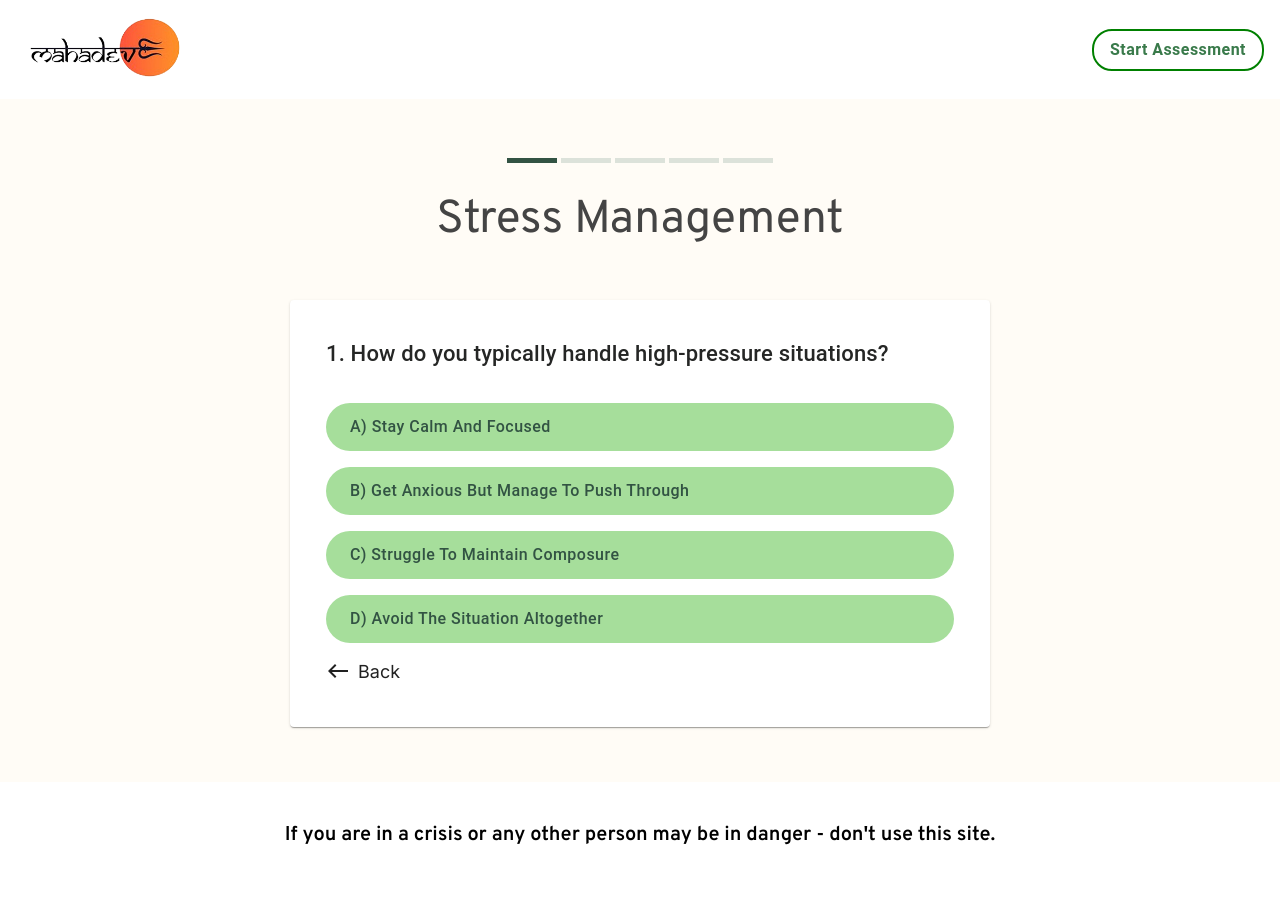
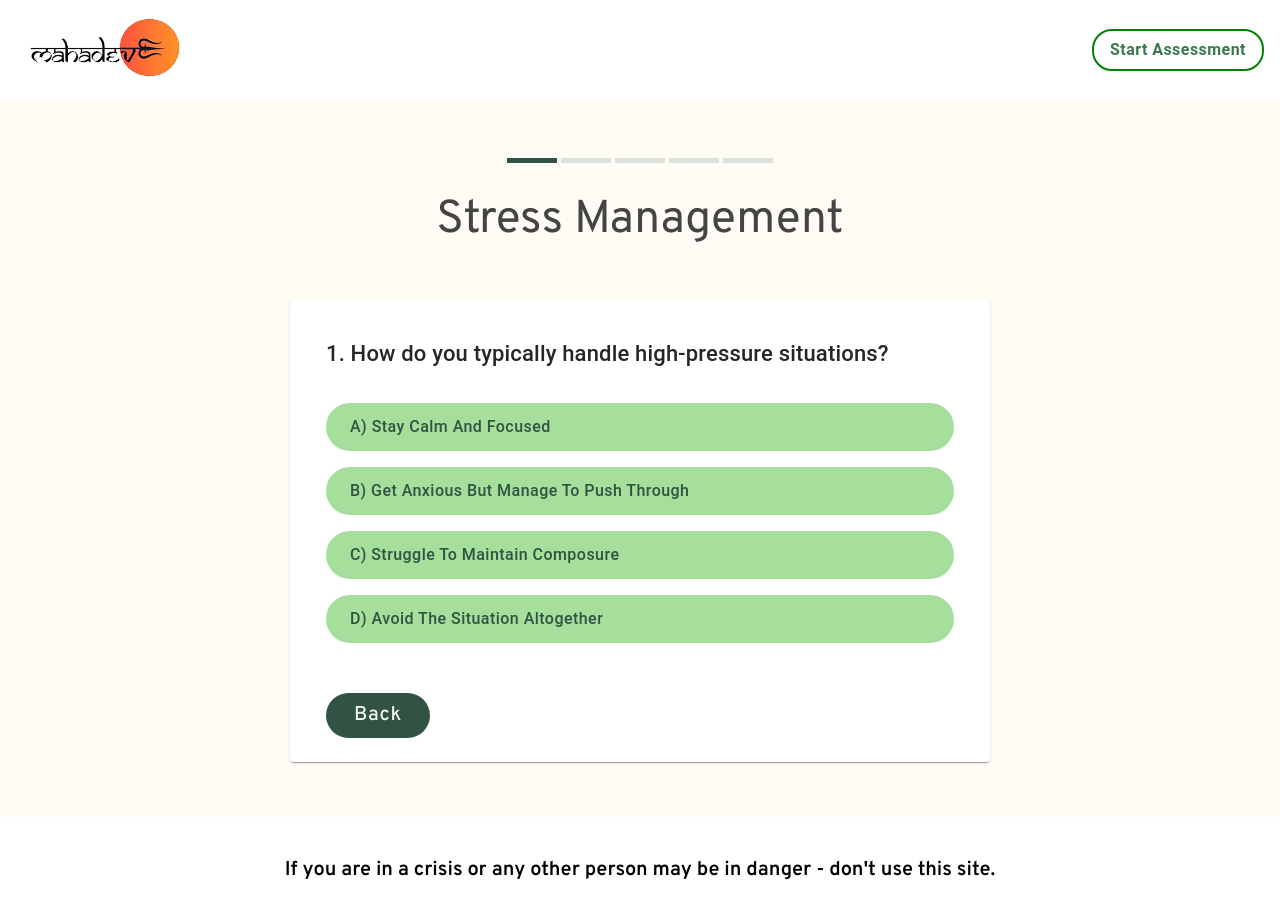
Before and after one commit to KaushalS1911/m_wellness_fe, a React (Create React App) app: page /assessment in a window 1280 px wide. Shown: the top 918 px of the page. Before the commit the page ends 888 px from the top, so only its background shows below. Built offline with nearby package versions, Linux system fonts and the light colour scheme.

Commit message:
add startAssessment style

```diff
--- a/src/components/ getstarted/LookingFor.js
+++ b/src/components/ getstarted/LookingFor.js
@@ -105,10 +105,31 @@ function LookingFor({
 
                     </Grid>
                 </Box>
-                        <Box onClick={handleBack}
-                             sx={{cursor: "pointer", fontSize: "18px", display:  "flex" ,alignItems:"center",mt:2}}>
-                            <WestIcon sx={{marginRight:1}} />Back
-                        </Box>
+                {/*<Button*/}
+                {/*    className="overpass"*/}
+                {/*    onClick={handleBack}*/}
+                {/*    sx={{*/}
+                {/*        backgroundColor: "darkGreen",*/}
+                {/*        py: "5px",*/}
+                {/*        px: "28px",*/}
+                {/*        textTransform: "unset",*/}
+                {/*        fontSize: "20px",*/}
+                {/*        color: "white",*/}
+                {/*        borderRadius: "30px",*/}
+                {/*        "&:hover": {*/}
+                {/*            backgroundColor: "green",*/}
+                {/*            color: "white",*/}
+                {/*        },*/}
+                {/*        mt: "10px"*/}
+                {/*    }}*/}
+                {/*>*/}
+                {/*    Back*/}
+                {/*</Button>*/}
+                        {/*<Button variant={"contained"} sx={{}} onClick={handleBack}*/}
+                        {/*     sx={{cursor: "pointer", fontSize: "18px", display:  "flex" ,alignItems:"center",mt:2}}>*/}
+                        {/*    /!*<WestIcon sx={{marginRight:1}} />*!/*/}
+                        {/*    Back*/}
+                        {/*</Button>*/}
                 <Box>
                     <Box sx={{
                         color: "green",
@@ -137,6 +158,29 @@ function LookingFor({
                         </Typography>
                     </Box>
                 )}
+               <Box sx={{display:"flex",justifyContent:"space-between"}}>
+                   <Box sx={{mt: "20px", display: "flex", justifyContent: "start"}}>
+                       <Button
+                           className="overpass"
+                           onClick={handleBack}
+                           sx={{
+                               backgroundColor: "darkGreen",
+                               py: "5px",
+                               px: "28px",
+                               textTransform: "unset",
+                               fontSize: "20px",
+                               color: "white",
+                               borderRadius: "30px",
+                               "&:hover": {
+                                   backgroundColor: "green",
+                                   color: "white",
+                               },
+                               mt: "10px"
+                           }}
+                       >
+                           Back
+                       </Button>
+                   </Box>
                    {submit && <Box sx={{mt: "20px", display: "flex", justifyContent: "end"}}>
 
                        <Button
@@ -160,6 +204,7 @@ function LookingFor({
                            Submit
                        </Button>
                    </Box>}
+               </Box>
 
                 <Modal
                     keepMounted
```
Lines whose indentation alone changed are shown as unchanged.
